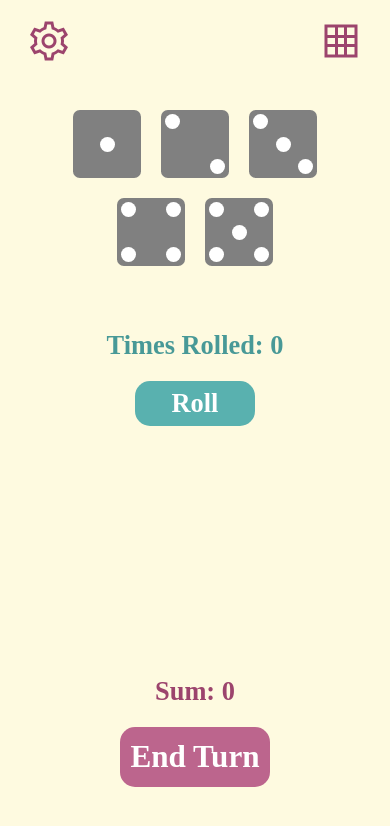
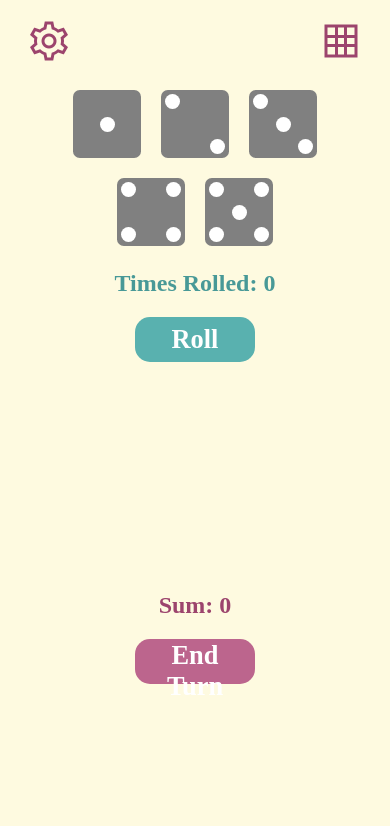
Before and after one commit to Buhl93/yahtzee-game, a React (Create React App) app: page / in a window 390 px wide. Shown: the top 826 px of the page. Built offline with nearby package versions, Linux system fonts and the light colour scheme; a web font is replaced by a local one.

Commit message:
mobile adjustments

```diff
--- a/src/components/YatzyBoard/DoneButton/DoneButton.module.css
+++ b/src/components/YatzyBoard/DoneButton/DoneButton.module.css
@@ -17,3 +17,11 @@
   background-color: var(--secondaryColor);
   transform: scale(1.1);
 }
+
+@media (max-width: 600px) {
+  .DoneButton {
+    width: 120px;
+    height: 45px;
+    font-size: 1.1em;
+  }
+}
--- a/src/components/YatzyBoard/RollDice/DisplayRollDice/DisplayRollDice.module.css
+++ b/src/components/YatzyBoard/RollDice/DisplayRollDice/DisplayRollDice.module.css
@@ -9,7 +9,7 @@
 
 @media (max-width: 500px) {
   .DiceLayout {
-    margin: 100px 20px 60px 20px;
+    margin: 80px 20px 40px 20px;
     height: 150px;
   }
 }
--- a/src/components/YatzyBoard/RollDice/RollButton/RollButton.module.css
+++ b/src/components/YatzyBoard/RollDice/RollButton/RollButton.module.css
@@ -10,6 +10,7 @@
   font-weight: bold;
   cursor: pointer;
   transition: transform 0.2s;
+  margin: 20px;
 }
 
 .RollButton:hover {
--- a/src/components/YatzyBoard/RollDice/RollCount/RollCount.module.css
+++ b/src/components/YatzyBoard/RollDice/RollCount/RollCount.module.css
@@ -2,11 +2,10 @@
     font-size: 1.4em;
     font-weight: bold;
     color: var(--mainColor);
-    margin: 20px;
 }
 
 @media (max-width: 600px) {
     .RollCount {
-        font-size: 1.1em;
+        font-size: 1em;
     }
 }
--- a/src/components/YatzyBoard/SavedDice/DisplaySavedDice/DisplaySavedDice.module.css
+++ b/src/components/YatzyBoard/SavedDice/DisplaySavedDice/DisplaySavedDice.module.css
@@ -9,7 +9,7 @@
 
 @media (max-width: 500px) {
   .DiceLayout {
-    margin: 20px 20px 80px 20px;
+    margin: 20px 20px 40px 20px;
     height: 150px;
   }
 }
--- a/src/components/YatzyBoard/SavedDice/DisplaySum/DisplaySum.module.css
+++ b/src/components/YatzyBoard/SavedDice/DisplaySum/DisplaySum.module.css
@@ -6,6 +6,6 @@
 
 @media (max-width: 600px) {
     .Sum {
-        font-size: 1.1em;
+        font-size: 1em;
     }
 }
```
Lines whose indentation alone changed are shown as unchanged.
